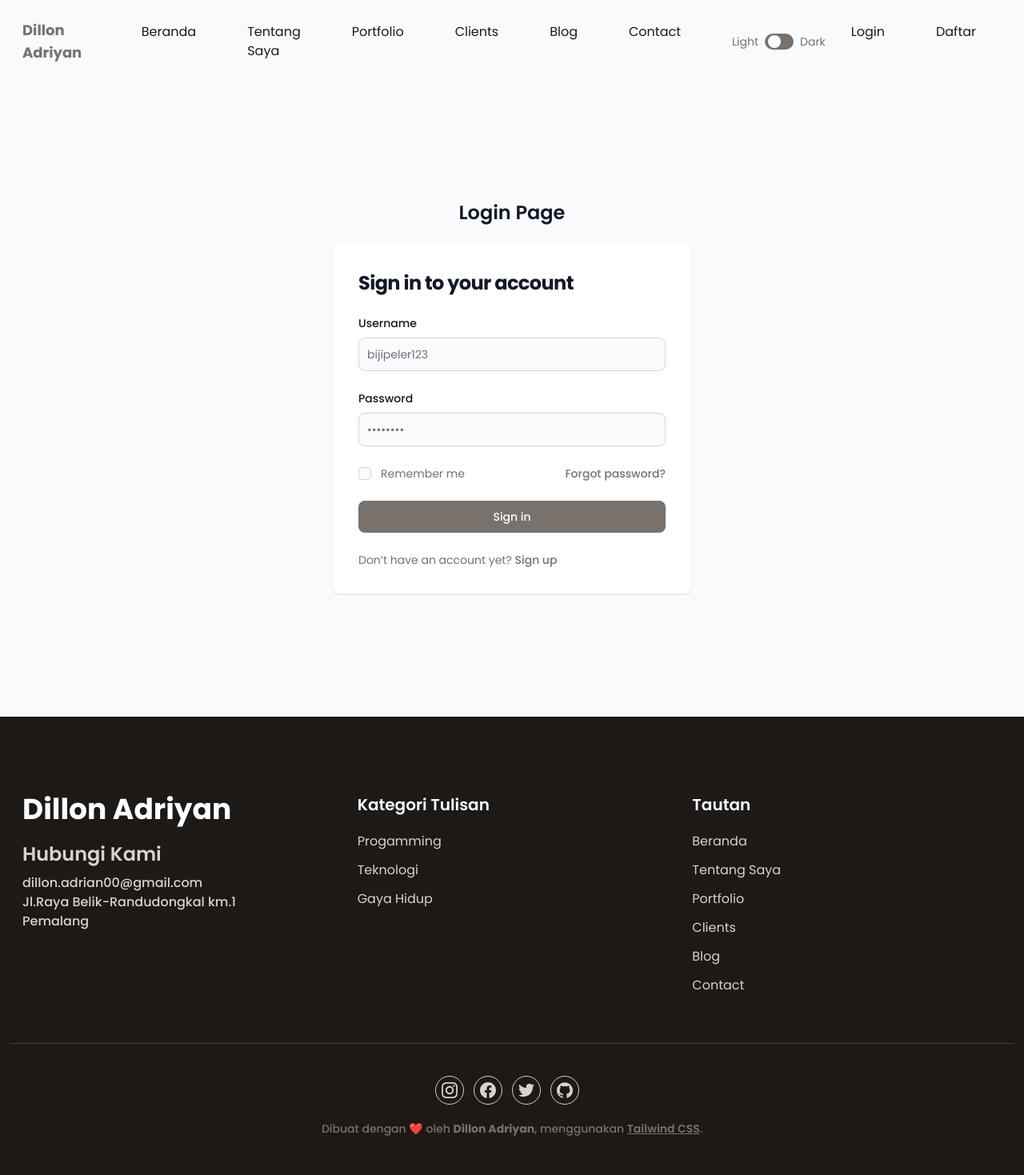
After one commit to DillonAdriyan/new-portfolio, a Django app: page /login/ in a window 1280 px wide. The commit adds this page. Shown: the whole page at 80% size. Run offline with Django 5.2, Linux system fonts and the light colour scheme; some libraries are stand-ins or nearby versions.

Commit message:
jalankan.fitur login

```diff
--- a/portfolio/blog/static/css/style.css
+++ b/portfolio/blog/static/css/style.css
@@ -1266,6 +1266,10 @@ html {
   margin-left: 0.5rem;
 }
 
+.ml-3 {
+  margin-left: 0.75rem;
+}
+
 .ml-4 {
   margin-left: 1rem;
 }
@@ -1370,6 +1374,10 @@ html {
   height: 1.5rem;
 }
 
+.h-8 {
+  height: 2rem;
+}
+
 .h-9 {
   height: 2.25rem;
 }
@@ -1396,6 +1404,10 @@ html {
 
 .w-64 {
   width: 16rem;
+}
+
+.w-8 {
+  width: 2rem;
 }
 
 .w-9 {
@@ -1563,6 +1575,12 @@ html {
   margin-left: calc(0.5rem * calc(1 - var(--tw-space-x-reverse)));
 }
 
+.space-y-4 > :not([hidden]) ~ :not([hidden]) {
+  --tw-space-y-reverse: 0;
+  margin-top: calc(1rem * calc(1 - var(--tw-space-y-reverse)));
+  margin-bottom: calc(1rem * var(--tw-space-y-reverse));
+}
+
 .overflow-hidden {
   overflow: hidden;
 }
@@ -1854,6 +1872,11 @@ html {
   padding-bottom: 1.5rem;
 }
 
+.py-8 {
+  padding-top: 2rem;
+  padding-bottom: 2rem;
+}
+
 .pb-12 {
   padding-bottom: 3rem;
 }
@@ -1896,6 +1919,14 @@ html {
 
 .pt-5 {
   padding-top: 1.25rem;
+}
+
+.pb-24 {
+  padding-bottom: 6rem;
+}
+
+.pt-16 {
+  padding-top: 4rem;
 }
 
 .text-center {
@@ -1946,6 +1977,10 @@ html {
   font-weight: 700;
 }
 
+.font-light {
+  font-weight: 300;
+}
+
 .font-medium {
   font-weight: 500;
 }
@@ -1972,6 +2007,10 @@ html {
 
 .leading-tight {
   line-height: 1.25;
+}
+
+.tracking-tight {
+  letter-spacing: -0.025em;
 }
 
 .text-blue-600 {
@@ -2317,6 +2356,11 @@ html {
   --tw-ring-color: rgb(229 231 235 / var(--tw-ring-opacity));
 }
 
+.focus\:ring-primary:focus {
+  --tw-ring-opacity: 1;
+  --tw-ring-color: rgb(120 113 108 / var(--tw-ring-opacity));
+}
+
 .group:hover .group-hover\:text-primary {
   --tw-text-opacity: 1;
   color: rgb(120 113 108 / var(--tw-text-opacity));
@@ -2326,6 +2370,19 @@ html {
   .sm\:w-auto {
     width: auto;
   }
+
+  .sm\:max-w-md {
+    max-width: 28rem;
+  }
+
+  .sm\:p-8 {
+    padding: 2rem;
+  }
+
+  .sm\:text-sm {
+    font-size: 0.875rem;
+    line-height: 1.25rem;
+  }
 }
 
 @media (min-width: 768px) {
@@ -2333,6 +2390,10 @@ html {
     margin-bottom: 0px;
   }
 
+  .md\:mt-0 {
+    margin-top: 0px;
+  }
+
   .md\:block {
     display: block;
   }
@@ -2345,6 +2406,10 @@ html {
     display: none;
   }
 
+  .md\:h-screen {
+    height: 100vh;
+  }
+
   .md\:w-1\/2 {
     width: 50%;
   }
@@ -2355,6 +2420,12 @@ html {
 
   .md\:grid-cols-2 {
     grid-template-columns: repeat(2, minmax(0, 1fr));
+  }
+
+  .md\:space-y-6 > :not([hidden]) ~ :not([hidden]) {
+    --tw-space-y-reverse: 0;
+    margin-top: calc(1.5rem * calc(1 - var(--tw-space-y-reverse)));
+    margin-bottom: calc(1.5rem * var(--tw-space-y-reverse));
   }
 
   .md\:rounded {
@@ -2368,6 +2439,11 @@ html {
   .md\:px-4 {
     padding-left: 1rem;
     padding-right: 1rem;
+  }
+
+  .md\:text-2xl {
+    font-size: 1.5rem;
+    line-height: 2rem;
   }
 
   .md\:text-4xl {
@@ -2448,6 +2524,11 @@ html {
     padding-right: 0px;
   }
 
+  .lg\:py-0 {
+    padding-top: 0px;
+    padding-bottom: 0px;
+  }
+
   .lg\:pr-12 {
     padding-right: 3rem;
   }
@@ -2469,6 +2550,10 @@ html {
     width: 33.333333%;
   }
 
+  .xl\:p-0 {
+    padding: 0px;
+  }
+
   .xl\:text-5xl {
     font-size: 3rem;
     line-height: 1;
@@ -2484,6 +2569,10 @@ html {
   --tw-space-x-reverse: 1;
 }
 
+.dark\:border:where(.dark, .dark *) {
+  border-width: 1px;
+}
+
 .dark\:border-blue-500:where(.dark, .dark *) {
   --tw-border-opacity: 1;
   border-color: rgb(63 131 248 / var(--tw-border-opacity));
@@ -2544,6 +2633,11 @@ html {
 .dark\:bg-second-dark:where(.dark, .dark *) {
   --tw-bg-opacity: 1;
   background-color: rgb(38 38 38 / var(--tw-bg-opacity));
+}
+
+.dark\:bg-primary:where(.dark, .dark *) {
+  --tw-bg-opacity: 1;
+  background-color: rgb(120 113 108 / var(--tw-bg-opacity));
 }
 
 .dark\:text-blue-500:where(.dark, .dark *) {
@@ -2616,6 +2710,11 @@ html {
   background-color: rgb(31 41 55 / var(--tw-bg-opacity));
 }
 
+.dark\:hover\:bg-primary:hover:where(.dark, .dark *) {
+  --tw-bg-opacity: 1;
+  background-color: rgb(120 113 108 / var(--tw-bg-opacity));
+}
+
 .dark\:hover\:text-blue-500:hover:where(.dark, .dark *) {
   --tw-text-opacity: 1;
   color: rgb(63 131 248 / var(--tw-text-opacity));
--- /dev/null
+++ b/portfolio/blog/templates/auth/login.html
@@ -0,0 +1,54 @@
+{% extends 'base.html' %}
+{% block content %}
+<section class="bg-gray-50 dark:bg-gray-900 pt-24">
+  <div class="flex flex-col items-center justify-center px-6 py-8 mx-auto md:h-screen lg:py-0">
+      <a href="#" class="flex items-center mb-6 text-2xl font-semibold text-gray-900 dark:text-white">
+Login Page
+      </a>
+           {% if messages %}
+  {% for message in messages %}
+  {% if message.tags == 'error' %}
+  <div class="p-4 mb-4 text-sm text-red-800 rounded-lg bg-red-50 dark:bg-gray-800 dark:text-red-400" role="alert">
+   <span class="font-medium">
+   {{ message }}
+   </span>
+  </div>
+ {% endif %}
+ {% endfor %}
+ {% endif %}
+      <div class="w-full bg-white rounded-lg shadow dark:border md:mt-0 sm:max-w-md xl:p-0 dark:bg-gray-800 dark:border-gray-700">
+          <div class="p-6 space-y-4 md:space-y-6 sm:p-8">
+              <h1 class="text-xl font-bold leading-tight tracking-tight text-gray-900 md:text-2xl dark:text-white">
+                  Sign in to your account
+              </h1>
+              <form method="post" class="space-y-4 md:space-y-6" action="">
+               {% csrf_token %}
+                  <div>
+                      <label for="username" class="block mb-2 text-sm font-medium text-gray-900 dark:text-white">Username</label>
+                      <input type="text" name="username" id="username" class="bg-gray-50 border border-gray-300 text-gray-900 sm:text-sm rounded-lg focus:ring-primary-600 focus:border-primary-600 block w-full p-2.5 dark:bg-gray-700 dark:border-gray-600 dark:placeholder-gray-400 dark:text-white dark:focus:ring-blue-500 dark:focus:border-blue-500" placeholder="bijipeler123" required="">
+                  </div>
+                  <div>
+                      <label for="password" class="block mb-2 text-sm font-medium text-gray-900 dark:text-white">Password</label>
+                      <input type="password" name="password" id="password" placeholder="••••••••" class="bg-gray-50 border border-gray-300 text-gray-900 sm:text-sm rounded-lg focus:ring-primary-600 focus:border-primary-600 block w-full p-2.5 dark:bg-gray-700 dark:border-gray-600 dark:placeholder-gray-400 dark:text-white dark:focus:ring-blue-500 dark:focus:border-blue-500" required="">
+                  </div>
+                  <div class="flex items-center justify-between">
+                      <div class="flex items-start">
+                          <div class="flex items-center h-5">
+                            <input id="remember" aria-describedby="remember" type="checkbox" class="w-4 h-4 border border-gray-300 rounded bg-gray-50 focus:ring-3 focus:ring-primary-300 dark:bg-gray-700 dark:border-gray-600 dark:focus:ring-primary-600 dark:ring-offset-gray-800" required="">
+                          </div>
+                          <div class="ml-3 text-sm">
+                            <label for="remember" class="text-gray-500 dark:text-gray-300">Remember me</label>
+                          </div>
+                      </div>
+                      <a href="#" class="text-sm font-medium text-primary hover:underline dark:text-primary-500">Forgot password?</a>
+                  </div>
+                  <button type="submit" class="w-full text-white bg-primary hover:bg-primary-700 focus:ring-4 focus:outline-none focus:ring-primary font-medium rounded-lg text-sm px-5 py-2.5 text-center dark:bg-primary dark:hover:bg-primary dark:focus:ring-primary-800">Sign in</button>
+                  <p class="text-sm font-light text-gray-500 dark:text-gray-400">
+                      Don’t have an account yet? <a href="#" class="font-medium text-primary-600 hover:underline dark:text-primary-500">Sign up</a>
+                  </p>
+              </form>
+          </div>
+      </div>
+  </div>
+</section>
+{% endblock %}
--- a/portfolio/blog/templates/base.html
+++ b/portfolio/blog/templates/base.html
@@ -76,6 +76,17 @@ height="0" width="0" style="display:none;visibility:hidden"></iframe></noscript>
 
      <nav id="nav-menu" class="hidden transition duration-300 ease-in-out absolute py-5 bg-white shadow-lg  rounded-lg max-w-[250px] w-full right-4 top-full lg:block lg:static lg:bg-transparent lg:max-w-full lg:shadow-none dark:shadow-md dark:lg:shadow-none lg:rounded-none dark:shadow-stone-600 dark:shadow-md dark:bg-dark dark:lg:bg-transparent z-[999]">
       <ul class="block lg:flex">
+       <li>
+        <p class="font-semibold text-base text-dark py-2 mx-8 flex group-hover:text-primary dark:text-white lg:hidden">Menu</p>
+       </li>
+              {% if user.is_authenticated %}
+       <li class="group">
+        <a href="{% url 'blog' %}" class="text-base text-dark py-2 mx-8 flex group-hover:text-primary dark:text-white">Upload Blog</a>
+       </li>
+       <li class="group">
+        <a class="text-base text-dark py-2 mx-8 flex group-hover:text-primary dark:text-white" href="{% url 'logout' %}">Logout</a>
+       </li>
+       {% else %}
        <li class="group">
         <a href="#home" class="text-base text-dark py-2 mx-8 flex group-hover:text-primary dark:text-white">Beranda</a>
        </li>
@@ -106,14 +117,6 @@ height="0" width="0" style="display:none;visibility:hidden"></iframe></noscript>
          <span class="ml-2 text-sm text-stone-500">Dark</span>
         </div>
        </li>
-       {% if user.is_authenticated %}
-       <li class="group">
-        <a href="{% url 'blog' %}" class="text-base text-dark py-2 mx-8 flex group-hover:text-primary dark:text-white">Upload Blog</a>
-       </li>
-       <li class="group">
-        <a class="text-base text-dark py-2 mx-8 flex group-hover:text-primary dark:text-white" href="{% url 'logout' %}">Logout</a>
-       </li>
-       {% else %}
        <li class="group">
         <a class="text-base text-dark py-2 mx-8 flex group-hover:text-primary dark:text-white" href="{% url 'login' %}">Login</a>
        </li>
@@ -129,7 +132,7 @@ height="0" width="0" style="display:none;visibility:hidden"></iframe></noscript>
  </header>
  {% block content %}
  {% endblock %}
-  <footer class="bg-dark pt-24 mt-12 pb-12">
+  <footer class="bg-dark pt-24 pb-12">
   <div class="container">
    <div class="flex flex-wrap">
     <div class="w-full px-4 mb-12 text-stone-300 font-medium md:w-1/3">
@@ -219,61 +222,6 @@ height="0" width="0" style="display:none;visibility:hidden"></iframe></noscript>
  <!-- Back to top end  -->
 
 <!-- Script contact -->
-<script type="text/javascript" charset="utf-8">
-
-const scriptURL = 'https://script.google.com/macros/s/AKfycbxqE3V1by7HCjSWqyCMLkiiDablI7aF8RhFHVYEu0_R-ZrIPQoioPNXncRoP5XD_wC2/exec'
-    const form = document.forms['gform']
-    const btnKirim = document.querySelector('.btn-kirim')
-    const btnLoading = document.querySelector('.btn-loading')
-    const myAlert = document.querySelector('.my-alert')
-    const btnClose = document.querySelector('#btn-close')
-   var submitted = false;
-
-    form.addEventListener('submit', function(e) {
-     e.preventDefault();
- btnLoading.classList.toggle('hidden')
- btnKirim.classList.toggle('hidden')
- fetch(form.action, {
-  method: 'POST', body: new FormData(form)})
-      .then(response => {
-        btnLoading.classList.toggle('hidden')
-        btnKirim.classList.toggle('hidden')
-        myAlert.classList.toggle('hidden')
-        form.reset();
-        console.log('Success!', response)
-      })
-      .catch(error => {
-        btnLoading.classList.toggle('hidden')
-        btnKirim.classList.toggle('hidden')
-        myAlert.classList.toggle('hidden')
-      console.error('Pesan Terikirim dengan Gangguan', error.message);
-      form.reset();
-
-      })
-})
-    btnClose.addEventListener("click", function() {
-     myAlert.classList.toggle('hidden')
-    })
-    /* form.addEventListener('submit', e => {
-      e.preventDefault()
-      btnLoading.classList.toggle('hidden')
-      btnKirim.classList.toggle('hidden')
-      fetch(scriptURL, {
-        method: 'POST', body: new FormData(form)})
-      .then(response => {
-        btnLoading.classList.toggle('hidden')
-        btnKirim.classList.toggle('hidden')
-        myAlert.classList.toggle('hidden')
-        form.reset();
-        console.log('Success!', response)
-      })
-      .catch(error => console.error('Error!', error.message))
-    })
-
-    btnClose.addEventListener("click", function() {
-     myAlert.classList.toggle('hidden')
-    }) */
- </script>
 
 
  <script src="{% static 'js/script.js' %}" type="text/javascript" charset="utf-8" async>
--- a/portfolio/blog/urls.py
+++ b/portfolio/blog/urls.py
@@ -9,7 +9,7 @@ urlpatterns = [
     path('<int:blog_id>/', views.blog_detail, name='blog_detail'),
     path('category/<category>/', views.blog_category, name='blog_category'),
     path('signup/', views.register_user, name="signup"),
-    path('logout/', views.logout, name="logout"),
+    path('logout/', views.logout_view, name="logout"),
     path('login/', views.login_view, name="login"),
     path('blog', views.blog , name='blog')
 ]
--- a/portfolio/blog/views.py
+++ b/portfolio/blog/views.py
@@ -106,8 +106,32 @@ def login_view(request):
         return redirect('index')
 
     return render(request, 'auth/login.html')
-def logout(request):
+
+def login_view(request):
+    if request.method == 'POST':
+        username = request.POST['username']
+        password = request.POST['password']
+
+        user = authenticate(request, username=username, password=password)
+        if user is not None:
+            login(request, user)
+            request.session['username'] = user.username
+            messages.success(request, 'Login berhasil! Selamat datang.')
+            return redirect('index')
+        else:
+            messages.error(request, 'Username atau Password Salah !')
+            return render(request, 'auth/login.html')
+
+    if request.user.is_authenticated:
+        return redirect('index')
+
+    return render(request, 'auth/login.html')
+
+
+
+def logout_view(request):
     # Lakukan logout
+    print('logged out')
     logout(request)
     messages.success(request,'Berhasil Logout')
     return redirect('login')
```
Also changed, not shown: portfolio/blog/templates/blog/upload_blog.html (+21 -13 lines), portfolio/db.sqlite3, 1 other file.
